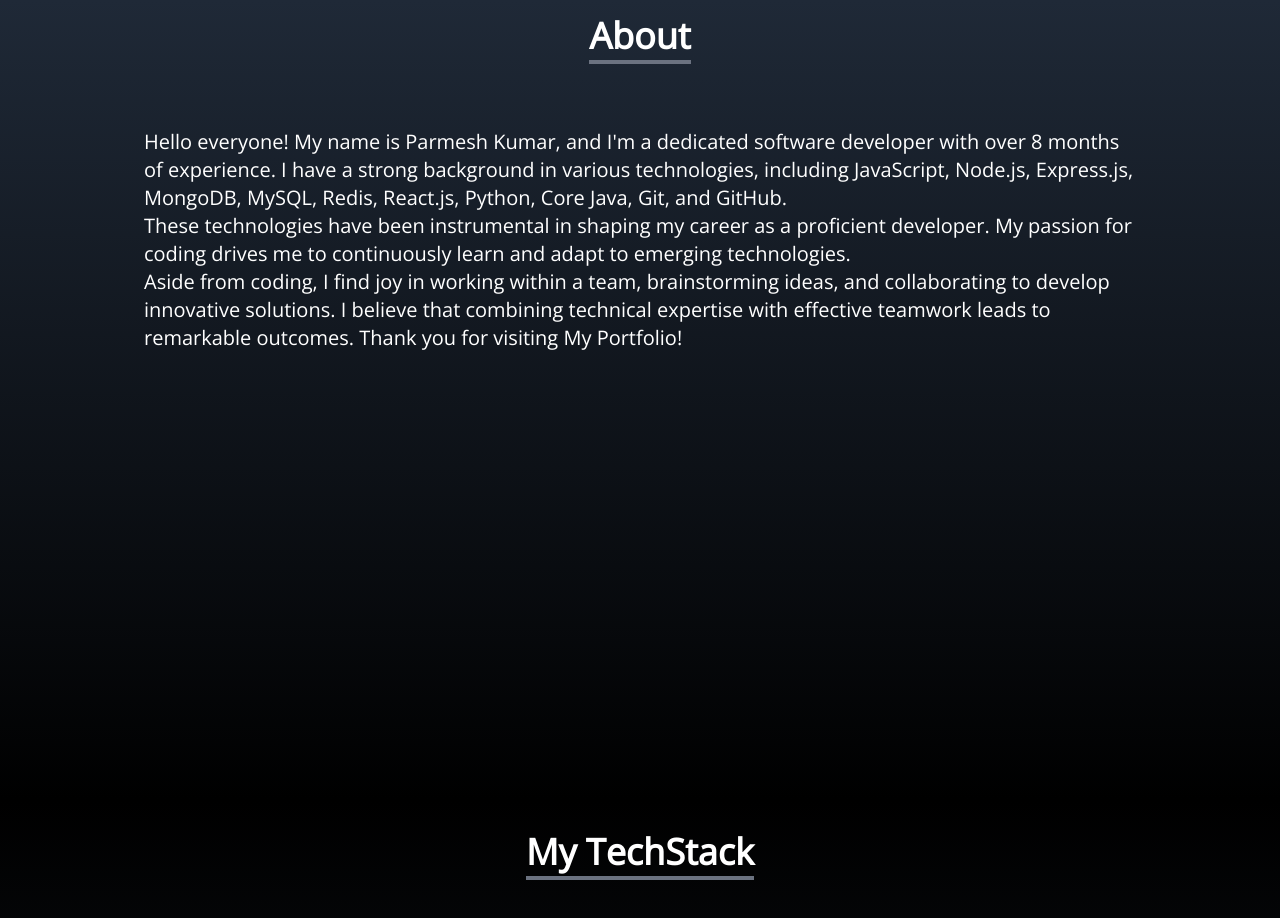
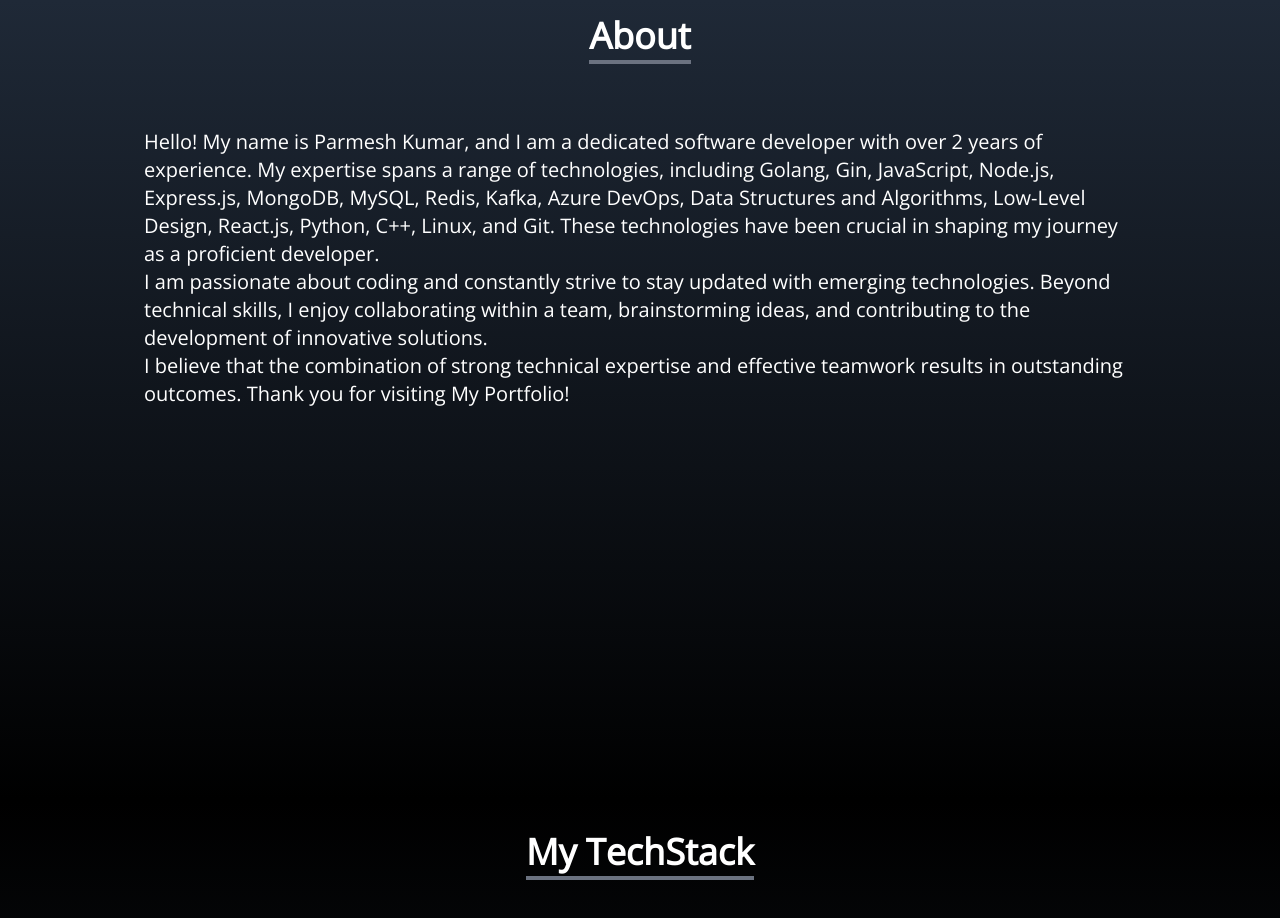
Before and after one commit to Parmeshkumardogra/react-portfolio, a React (Create React App) app: page / in a window 1280 px wide. Shown: the part 800-1718 px from the top of the page. Built offline with nearby package versions, Linux system fonts and the light colour scheme.

Commit message:
Update About.jsx

```diff
--- a/src/components/About.jsx
+++ b/src/components/About.jsx
@@ -7,10 +7,9 @@ const About = () => {
                     <p className="text-4xl font-bold inline border-b-4 border-gray-500">About</p>
                 </div>
                 <p className="text-xl mt-10">
-                    Hello everyone! My name is Parmesh Kumar, and I'm a dedicated software developer with over 8 months of experience. I have a strong background in various technologies, including JavaScript, Node.js, Express.js, MongoDB, MySQL, Redis, React.js, Python, Core Java, Git, and GitHub.
-                    <br />These technologies have been instrumental in shaping my career as a proficient developer.  My passion for coding drives me to continuously learn and adapt to emerging technologies.
-                    <br /> Aside from coding, I find joy in working within a team, brainstorming ideas, and collaborating to develop innovative solutions.
-                    I believe that combining technical expertise with effective teamwork leads to remarkable outcomes.
+                    Hello! My name is Parmesh Kumar, and I am a dedicated software developer with over 2 years of experience. My expertise spans a range of technologies, including Golang, Gin, JavaScript, Node.js, Express.js, MongoDB, MySQL, Redis, Kafka, Azure DevOps, Data Structures and Algorithms, Low-Level Design, React.js, Python, C++, Linux, and Git. These technologies have been crucial in shaping my journey as a proficient developer.
+                    <br />I am passionate about coding and constantly strive to stay updated with emerging technologies. Beyond technical skills, I enjoy collaborating within a team, brainstorming ideas, and contributing to the development of innovative solutions.
+                    <br />I believe that the combination of strong technical expertise and effective teamwork results in outstanding outcomes.
                     Thank you for visiting My Portfolio!
                 </p>
 
```
